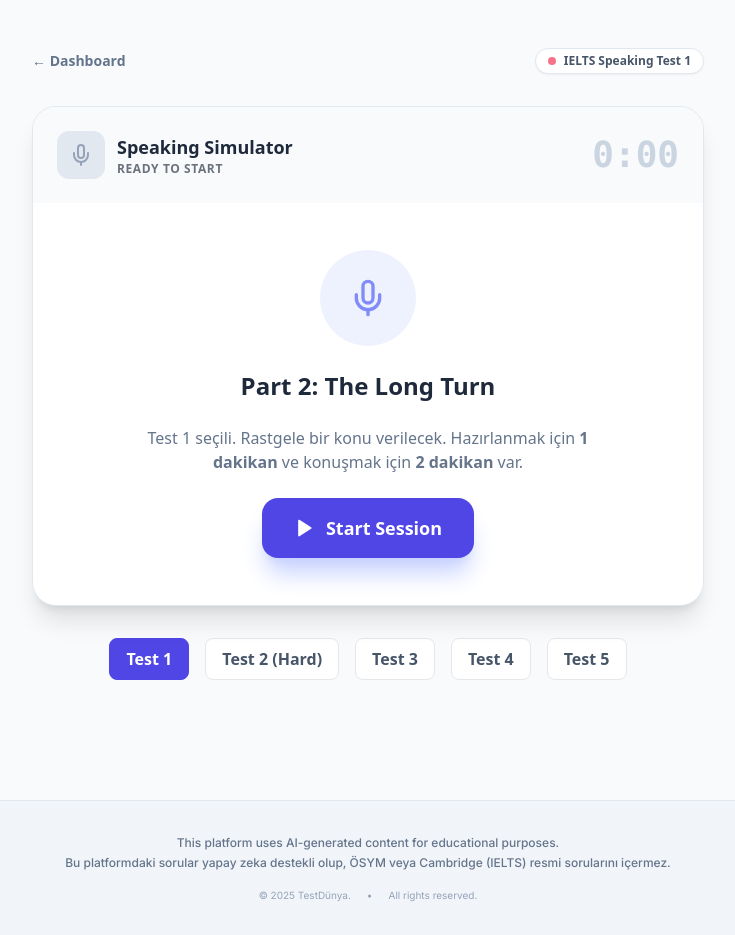
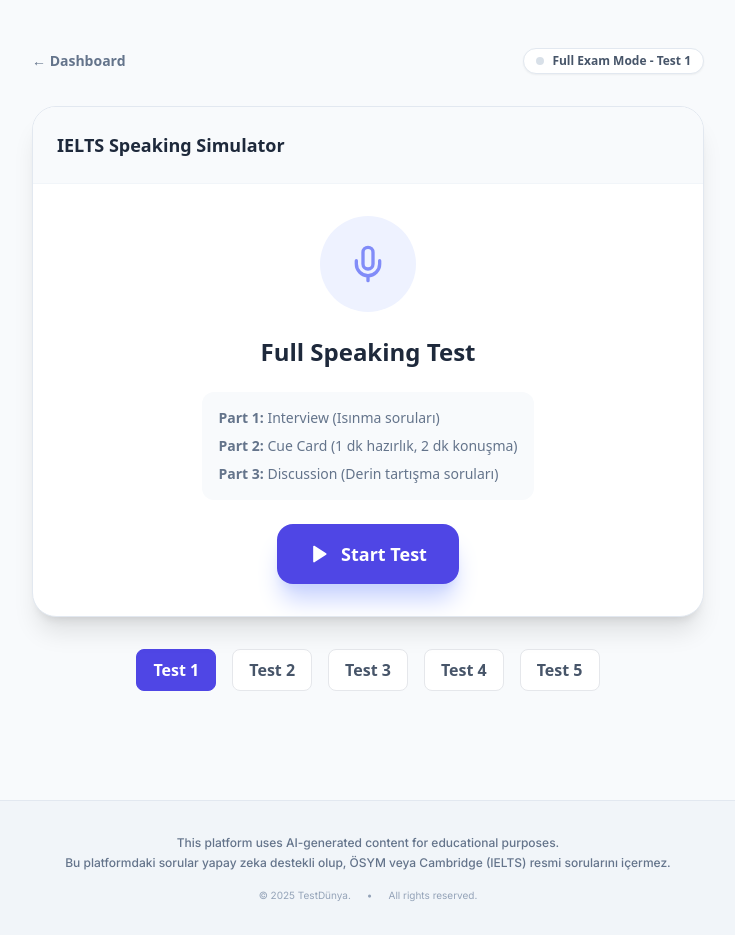
Before and after one commit to kuarkcoin/testdunya, a Next.js app: page /ielts/speaking in a window 1280 px wide. Shown: the whole page, without its empty margins (272-1007 px from the left). Built offline with nearby package versions, Linux system fonts and the light colour scheme.

Commit message:
Update page.tsx

```diff
--- a/app/ielts/speaking/page.tsx
+++ b/app/ielts/speaking/page.tsx
@@ -2,7 +2,6 @@
 
 import React, { useState, useEffect, useRef } from 'react';
 import Link from 'next/link';
-// URL'deki ?test=1 kısmını okumak için bunu ekliyoruz:
 import { useSearchParams } from 'next/navigation';
 
 // --- ICONS ---
@@ -21,48 +20,51 @@ const Stop = (props: React.SVGProps<SVGSVGElement>) => (
 const ArrowRight = (props: React.SVGProps<SVGSVGElement>) => (
   <svg xmlns="http://www.w3.org/2000/svg" width="24" height="24" viewBox="0 0 24 24" fill="none" stroke="currentColor" strokeWidth="2" strokeLinecap="round" strokeLinejoin="round" {...props}><path d="M5 12h14"/><path d="m12 5 7 7-7 7"/></svg>
 );
+const Check = (props: React.SVGProps<SVGSVGElement>) => (
+  <svg xmlns="http://www.w3.org/2000/svg" width="24" height="24" viewBox="0 0 24 24" fill="none" stroke="currentColor" strokeWidth="2" strokeLinecap="round" strokeLinejoin="round" {...props}><polyline points="20 6 9 17 4 12"/></svg>
+);
 
-// --- TYPES ---
-interface Topic {
+// --- TYPES (YENİ FORMAT) ---
+interface FullTest {
   id: number;
+  part1: string[];
+  part2: {
     topic: string;
     bullets: string[];
+  };
+  part3: string[];
 }
 
 export default function SpeakingSimulator() {
-  const [topics, setTopics] = useState<Topic[]>([]);
-  const [currentTopic, setCurrentTopic] = useState<Topic | null>(null);
-  const [phase, setPhase] = useState<'idle' | 'prep' | 'speaking' | 'finished'>('idle');
+  const [topics, setTopics] = useState<FullTest[]>([]);
+  const [currentTest, setCurrentTest] = useState<FullTest | null>(null);
+
+  // AŞAMALAR GÜNCELLENDİ: Part 1 ve Part 3 eklendi
+  const [phase, setPhase] = useState<'idle' | 'part1' | 'part2-prep' | 'part2-speaking' | 'part3' | 'finished'>('idle');
   const [timeLeft, setTimeLeft] = useState(0);
 
-  // URL PARAMETRESİNİ OKUMA
   const searchParams = useSearchParams();
-  // Eğer URL'de test yoksa varsayılan olarak '1' olsun
   const testId = searchParams.get('test') || '1';
-
   const timerRef = useRef<NodeJS.Timeout | null>(null);
 
-  // 1. DATA YÜKLEME (Dinamik)
+  // DATA YÜKLEME
   useEffect(() => {
-    // ielts-speaking1.json, ielts-speaking2.json dosyasını çeker
     fetch(`/data/tests/ielts-speaking${testId}.json`)
       .then(res => {
-        if (!res.ok) throw new Error("Test dosyası bulunamadı");
+        if (!res.ok) throw new Error("Dosya bulunamadı");
         return res.json();
       })
       .then(data => {
         setTopics(data);
-        // Yeni test yüklendiğinde her şeyi sıfırla
-        setPhase('idle');
-        setCurrentTopic(null);
-        setTimeLeft(0);
+        reset();
       })
-      .catch(err => console.error("Konular yüklenemedi", err));
-  }, [testId]); // testId her değiştiğinde bu kod tekrar çalışır
+      .catch(err => console.error("Hata:", err));
+  }, [testId]);
 
-  // 2. TİMER MANTIĞI
+  // TİMER MANTIĞI
   useEffect(() => {
-    if (phase === 'idle' || phase === 'finished') {
+    // Sadece Part 2'nin Prep ve Speaking aşamalarında otomatik timer çalışır
+    if (phase !== 'part2-prep' && phase !== 'part2-speaking') {
       if (timerRef.current) clearInterval(timerRef.current);
       return;
     }
@@ -70,7 +72,7 @@ export default function SpeakingSimulator() {
     timerRef.current = setInterval(() => {
       setTimeLeft((prev) => {
         if (prev <= 1) {
-          handlePhaseComplete();
+          handleTimerComplete();
           return 0;
         }
         return prev - 1;
@@ -82,40 +84,48 @@ export default function SpeakingSimulator() {
     };
   }, [phase]);
 
-  const handlePhaseComplete = () => {
-    if (phase === 'prep') {
-      startSpeaking();
-    } else if (phase === 'speaking') {
-      setPhase('finished');
+  const handleTimerComplete = () => {
+    if (phase === 'part2-prep') {
+      startPart2Speaking();
+    } else if (phase === 'part2-speaking') {
+      startPart3(); // Süre bitince otomatik Part 3'e geç
     }
   };
 
   // --- ACTIONS ---
 
-  const generateTopic = () => {
+  const startSession = () => {
     if (topics.length === 0) return;
     const random = topics[Math.floor(Math.random() * topics.length)];
-    setCurrentTopic(random);
-    startPrep();
+    setCurrentTest(random);
+    setPhase('part1');
   };
 
-  const startPrep = () => {
-    setPhase('prep');
-    setTimeLeft(60); // 1 Dakika Hazırlık
+  const startPart2Prep = () => {
+    setPhase('part2-prep');
+    setTimeLeft(60); // 1 dk Hazırlık
   };
 
-  const startSpeaking = () => {
-    setPhase('speaking');
-    setTimeLeft(120); // 2 Dakika Konuşma
+  const startPart2Speaking = () => {
+    setPhase('part2-speaking');
+    setTimeLeft(120); // 2 dk Konuşma
+  };
+
+  const startPart3 = () => {
+    setPhase('part3');
+    // Part 3 için timer zorunlu değil ama opsiyonel konabilir, şimdilik timer yok
+  };
+
+  const finishTest = () => {
+    setPhase('finished');
   };
 
   const reset = () => {
     setPhase('idle');
-    setCurrentTopic(null);
+    setCurrentTest(null);
     setTimeLeft(0);
   };
 
-  // Format MM:SS
   const formatTime = (s: number) => {
     const min = Math.floor(s / 60);
     const sec = s % 60;
@@ -132,83 +142,90 @@ export default function SpeakingSimulator() {
             ← Dashboard
           </Link>
           <div className="flex items-center gap-2 px-3 py-1 bg-white rounded-full border border-slate-200 shadow-sm">
-            <span className="w-2 h-2 rounded-full bg-rose-500 animate-pulse"></span>
-            <span className="text-xs font-bold text-slate-600">
-                IELTS Speaking Test {testId} {/* Hangi testte olduğunu gösterir */}
-            </span>
+             <span className={`w-2 h-2 rounded-full animate-pulse ${phase === 'idle' ? 'bg-slate-300' : 'bg-green-500'}`}></span>
+             <span className="text-xs font-bold text-slate-600">Full Exam Mode - Test {testId}</span>
           </div>
         </div>
+
+        {/* PROGRESS BAR */}
+        {phase !== 'idle' && phase !== 'finished' && (
+           <div className="flex gap-2 mb-6">
+              <div className={`h-2 flex-1 rounded-full transition-all ${phase === 'part1' ? 'bg-indigo-500' : 'bg-indigo-200'}`}></div>
+              <div className={`h-2 flex-1 rounded-full transition-all ${(phase === 'part2-prep' || phase === 'part2-speaking') ? 'bg-indigo-500' : 'bg-indigo-200'}`}></div>
+              <div className={`h-2 flex-1 rounded-full transition-all ${phase === 'part3' ? 'bg-indigo-500' : 'bg-indigo-200'}`}></div>
+           </div>
+        )}
 
         {/* MAIN CARD */}
         <div className="bg-white rounded-3xl shadow-xl overflow-hidden border border-slate-200 relative min-h-[500px] flex flex-col">
 
-          {/* TOP BAR (TIMER) */}
-          <div className={`p-6 flex items-center justify-between transition-colors duration-500 ${
-            phase === 'prep' ? 'bg-amber-50' :
-            phase === 'speaking' ? 'bg-indigo-50' :
-            'bg-slate-50'
-          }`}>
-             <div className="flex items-center gap-3">
-               <div className={`p-3 rounded-xl ${
-                 phase === 'prep' ? 'bg-amber-100 text-amber-600' :
-                 phase === 'speaking' ? 'bg-indigo-100 text-indigo-600' :
-                 'bg-slate-200 text-slate-400'
-               }`}>
-                 <Mic className="w-6 h-6" />
-               </div>
-               <div>
-                 <h2 className="font-bold text-slate-800 text-lg">
-                   {phase === 'idle' && "Speaking Simulator"}
-                   {phase === 'prep' && "Preparation Time"}
-                   {phase === 'speaking' && "Speaking Time"}
-                   {phase === 'finished' && "Session Completed"}
+          {/* TOP INFO BAR */}
+          <div className="p-6 bg-slate-50 border-b border-slate-100 flex justify-between items-center">
+             <h2 className="font-bold text-slate-800 text-lg flex items-center gap-2">
+               {phase === 'idle' && "IELTS Speaking Simulator"}
+               {phase === 'part1' && "Part 1: Interview"}
+               {phase === 'part2-prep' && "Part 2: Preparation"}
+               {phase === 'part2-speaking' && "Part 2: Speaking"}
+               {phase === 'part3' && "Part 3: Discussion"}
+               {phase === 'finished' && "Test Completed"}
              </h2>
-                 <p className="text-xs font-bold uppercase tracking-wider opacity-60">
-                   {phase === 'idle' ? "Ready to Start" : phase === 'finished' ? "Well Done" : "In Progress"}
-                 </p>
-               </div>
-             </div>
 
-             {/* BIG TIMER */}
-             <div className={`text-4xl font-mono font-black tabular-nums transition-colors ${
-               phase === 'prep' ? 'text-amber-500' :
-               phase === 'speaking' ? 'text-indigo-600' :
-               'text-slate-300'
-             }`}>
+             {/* SADECE PART 2'DE TİMER GÖSTER */}
+             {(phase === 'part2-prep' || phase === 'part2-speaking') && (
+                <div className={`text-2xl font-mono font-black ${phase === 'part2-prep' ? 'text-amber-500' : 'text-indigo-600'}`}>
                    {formatTime(timeLeft)}
                 </div>
+             )}
           </div>
 
           {/* CONTENT AREA */}
-          <div className="flex-grow p-8 flex flex-col items-center justify-center text-center relative">
+          <div className="flex-grow p-8 flex flex-col items-center justify-center text-center relative overflow-y-auto max-h-[60vh]">
 
             {phase === 'idle' && (
               <div className="space-y-6 animate-in fade-in zoom-in duration-300">
                  <div className="w-24 h-24 bg-indigo-50 rounded-full flex items-center justify-center mx-auto mb-4">
                     <Mic className="w-10 h-10 text-indigo-400" />
                  </div>
-                 <h3 className="text-2xl font-bold text-slate-800">Part 2: The Long Turn</h3>
-                 <p className="text-slate-500 max-w-md mx-auto">
-                   Test {testId} seçili. Rastgele bir konu verilecek. Hazırlanmak için <strong>1 dakikan</strong> ve konuşmak için <strong>2 dakikan</strong> var.
-                 </p>
-                 <button onClick={generateTopic} className="px-8 py-4 bg-indigo-600 text-white rounded-2xl font-bold text-lg shadow-xl shadow-indigo-200 hover:bg-indigo-700 hover:scale-105 transition-all flex items-center gap-3 mx-auto">
-                    <Play className="w-5 h-5 fill-current" />
-                    Start Session
+                 <h3 className="text-2xl font-bold text-slate-800">Full Speaking Test</h3>
+                 <div className="text-slate-500 max-w-md mx-auto text-sm space-y-2 text-left bg-slate-50 p-4 rounded-xl">
+                    <p><strong>Part 1:</strong> Interview (Isınma soruları)</p>
+                    <p><strong>Part 2:</strong> Cue Card (1 dk hazırlık, 2 dk konuşma)</p>
+                    <p><strong>Part 3:</strong> Discussion (Derin tartışma soruları)</p>
+                 </div>
+                 <button onClick={startSession} className="px-8 py-4 bg-indigo-600 text-white rounded-2xl font-bold text-lg shadow-xl shadow-indigo-200 hover:bg-indigo-700 hover:scale-105 transition-all flex items-center gap-3 mx-auto">
+                    <Play className="w-5 h-5 fill-current" /> Start Test
                  </button>
               </div>
             )}
 
-            {(phase === 'prep' || phase === 'speaking' || phase === 'finished') && currentTopic && (
-              <div className="w-full text-left max-w-lg mx-auto animate-in slide-in-from-bottom-4 duration-500">
-                <div className="mb-2 text-xs font-bold text-slate-400 uppercase tracking-wider">Topic ID: {currentTopic.id}</div>
+            {currentTest && (
+                <>
+                  {/* PART 1 SCREEN */}
+                  {phase === 'part1' && (
+                    <div className="w-full text-left space-y-6 animate-in slide-in-from-right duration-300">
+                        <div className="bg-indigo-50 p-4 rounded-xl border border-indigo-100 text-indigo-800 text-sm mb-4">
+                            Answer these questions briefly (2-3 sentences each).
+                        </div>
+                        <ul className="space-y-4">
+                            {currentTest.part1.map((q, i) => (
+                                <li key={i} className="flex gap-3 text-lg font-medium text-slate-700">
+                                    <span className="text-indigo-400 font-bold">{i+1}.</span> {q}
+                                </li>
+                            ))}
+                        </ul>
+                    </div>
+                  )}
+
+                  {/* PART 2 SCREENS */}
+                  {(phase === 'part2-prep' || phase === 'part2-speaking') && (
+                     <div className="w-full text-left max-w-lg mx-auto animate-in slide-in-from-right duration-300">
                         <h3 className="text-2xl md:text-3xl font-black text-slate-800 mb-6 leading-tight">
-                  {currentTopic.topic}
+                          {currentTest.part2.topic}
                         </h3>
-
                         <div className="bg-slate-50 p-6 rounded-2xl border border-slate-100 mb-8">
                           <p className="text-sm font-bold text-slate-500 mb-4">You should say:</p>
                           <ul className="space-y-3">
-                    {currentTopic.bullets.map((bull, i) => (
+                            {currentTest.part2.bullets.map((bull, i) => (
                               <li key={i} className="flex items-start gap-3 text-slate-700 font-medium">
                                 <span className="w-1.5 h-1.5 bg-indigo-400 rounded-full mt-2 flex-shrink-0"></span>
                                 {bull}
@@ -216,18 +233,41 @@ export default function SpeakingSimulator() {
                             ))}
                           </ul>
                         </div>
-
-                {/* VISUALIZER FOR SPEAKING PHASE */}
-                {phase === 'speaking' && (
-                  <div className="flex justify-center items-center gap-1 h-8 mb-4">
-                      {[1,2,3,4,5].map(i => (
-                        <div key={i} className="w-1.5 bg-indigo-400 rounded-full animate-pulse" style={{ height: `${Math.random() * 100}%`, animationDuration: '0.8s' }}></div>
-                      ))}
-                       <span className="text-xs font-bold text-indigo-400 ml-2">Recording... (Simulation)</span>
+                        {phase === 'part2-speaking' && (
+                           <div className="flex justify-center items-center gap-1 h-8 animate-pulse text-indigo-500 font-bold">
+                              ● Recording...
+                           </div>
+                        )}
                      </div>
                   )}
 
+                  {/* PART 3 SCREEN */}
+                  {phase === 'part3' && (
+                    <div className="w-full text-left space-y-6 animate-in slide-in-from-right duration-300">
+                        <div className="bg-amber-50 p-4 rounded-xl border border-amber-100 text-amber-800 text-sm mb-4">
+                            Give detailed answers (explain reasons, give examples).
                         </div>
+                        <ul className="space-y-4">
+                            {currentTest.part3.map((q, i) => (
+                                <li key={i} className="flex gap-3 text-lg font-medium text-slate-700">
+                                    <span className="text-amber-500 font-bold">{i+1}.</span> {q}
+                                </li>
+                            ))}
+                        </ul>
+                    </div>
+                  )}
+
+                  {/* FINISHED SCREEN */}
+                  {phase === 'finished' && (
+                     <div className="text-center animate-in zoom-in duration-300">
+                        <div className="w-20 h-20 bg-green-100 text-green-600 rounded-full flex items-center justify-center mx-auto mb-4">
+                            <Check className="w-10 h-10" />
+                        </div>
+                        <h3 className="text-2xl font-bold text-slate-800 mb-2">Test Completed!</h3>
+                        <p className="text-slate-500">You have completed all 3 parts of the speaking test.</p>
+                     </div>
+                  )}
+                </>
             )}
 
           </div>
@@ -239,15 +279,35 @@ export default function SpeakingSimulator() {
                  <Stop className="w-4 h-4" /> Quit
                </button>
 
-               {phase === 'prep' && (
-                 <button onClick={startSpeaking} className="px-6 py-3 bg-indigo-600 text-white rounded-xl font-bold shadow-lg hover:bg-indigo-700 transition-all flex items-center gap-2">
+               {/* BUTONLAR AŞAMAYA GÖRE DEĞİŞİR */}
+
+               {phase === 'part1' && (
+                  <button onClick={startPart2Prep} className="px-6 py-3 bg-indigo-600 text-white rounded-xl font-bold shadow-lg hover:bg-indigo-700 transition-all flex items-center gap-2">
+                    Start Part 2 (Cue Card) <ArrowRight className="w-4 h-4" />
+                  </button>
+               )}
+
+               {phase === 'part2-prep' && (
+                 <button onClick={startPart2Speaking} className="px-6 py-3 bg-indigo-600 text-white rounded-xl font-bold shadow-lg hover:bg-indigo-700 transition-all flex items-center gap-2">
                    Start Speaking Now <ArrowRight className="w-4 h-4" />
                  </button>
                )}
 
+               {phase === 'part2-speaking' && (
+                 <button onClick={startPart3} className="px-6 py-3 bg-indigo-600 text-white rounded-xl font-bold shadow-lg hover:bg-indigo-700 transition-all flex items-center gap-2">
+                   Finish Part 2 & Go to Part 3 <ArrowRight className="w-4 h-4" />
+                 </button>
+               )}
+
+               {phase === 'part3' && (
+                 <button onClick={finishTest} className="px-6 py-3 bg-emerald-500 text-white rounded-xl font-bold shadow-lg hover:bg-emerald-600 transition-all flex items-center gap-2">
+                   Finish Test <Check className="w-4 h-4" />
+                 </button>
+               )}
+
                {phase === 'finished' && (
-                 <button onClick={generateTopic} className="px-6 py-3 bg-emerald-500 text-white rounded-xl font-bold shadow-lg hover:bg-emerald-600 transition-all flex items-center gap-2">
-                   <Refresh className="w-4 h-4" /> Next Topic
+                 <button onClick={startSession} className="px-6 py-3 bg-indigo-600 text-white rounded-xl font-bold shadow-lg hover:bg-indigo-700 transition-all flex items-center gap-2">
+                   <Refresh className="w-4 h-4" /> Start New Test
                  </button>
                )}
             </div>
@@ -255,26 +315,16 @@ export default function SpeakingSimulator() {
 
         </div>
 
-        {/* Test Seçici (Hızlı Geçiş Butonları) */}
+        {/* Test Seçici */}
         <div className="mt-8 flex flex-wrap justify-center gap-4">
-            <Link href="/speaking?test=1" className={`px-4 py-2 rounded-lg font-bold border transition ${testId === '1' ? 'bg-indigo-600 text-white border-indigo-600' : 'bg-white text-slate-600 hover:border-indigo-400'}`}>
-                Test 1
-            </Link>
-            <Link href="/speaking?test=2" className={`px-4 py-2 rounded-lg font-bold border transition ${testId === '2' ? 'bg-indigo-600 text-white border-indigo-600' : 'bg-white text-slate-600 hover:border-indigo-400'}`}>
-                Test 2 (Hard)
-            </Link>
-            <Link href="/speaking?test=3" className={`px-4 py-2 rounded-lg font-bold border transition ${testId === '3' ? 'bg-indigo-600 text-white border-indigo-600' : 'bg-white text-slate-600 hover:border-indigo-400'}`}>
-                Test 3
-            </Link>
-            <Link href="/speaking?test=4" className={`px-4 py-2 rounded-lg font-bold border transition ${testId === '4' ? 'bg-indigo-600 text-white border-indigo-600' : 'bg-white text-slate-600 hover:border-indigo-400'}`}>
-                Test 4
-            </Link>
-            <Link href="/speaking?test=5" className={`px-4 py-2 rounded-lg font-bold border transition ${testId === '5' ? 'bg-indigo-600 text-white border-indigo-600' : 'bg-white text-slate-600 hover:border-indigo-400'}`}>
-                Test 5
-            </Link>
+            <Link href="/speaking?test=1" className={`px-4 py-2 rounded-lg font-bold border transition ${testId === '1' ? 'bg-indigo-600 text-white border-indigo-600' : 'bg-white text-slate-600 hover:border-indigo-400'}`}>Test 1</Link>
+            <Link href="/speaking?test=2" className={`px-4 py-2 rounded-lg font-bold border transition ${testId === '2' ? 'bg-indigo-600 text-white border-indigo-600' : 'bg-white text-slate-600 hover:border-indigo-400'}`}>Test 2</Link>
+            <Link href="/speaking?test=3" className={`px-4 py-2 rounded-lg font-bold border transition ${testId === '3' ? 'bg-indigo-600 text-white border-indigo-600' : 'bg-white text-slate-600 hover:border-indigo-400'}`}>Test 3</Link>
+            <Link href="/speaking?test=4" className={`px-4 py-2 rounded-lg font-bold border transition ${testId === '4' ? 'bg-indigo-600 text-white border-indigo-600' : 'bg-white text-slate-600 hover:border-indigo-400'}`}>Test 4</Link>
+            <Link href="/speaking?test=5" className={`px-4 py-2 rounded-lg font-bold border transition ${testId === '5' ? 'bg-indigo-600 text-white border-indigo-600' : 'bg-white text-slate-600 hover:border-indigo-400'}`}>Test 5</Link>
         </div>
 
-      </div> {/* max-w-2xl mx-auto KAPANIŞI (BU EKSİKTİ) */}
-    </div> // min-h-screen KAPANIŞI (BU EKSİKTİ)
+      </div>
+    </div>
   );
 }
```
Lines whose indentation alone changed are shown as unchanged.
